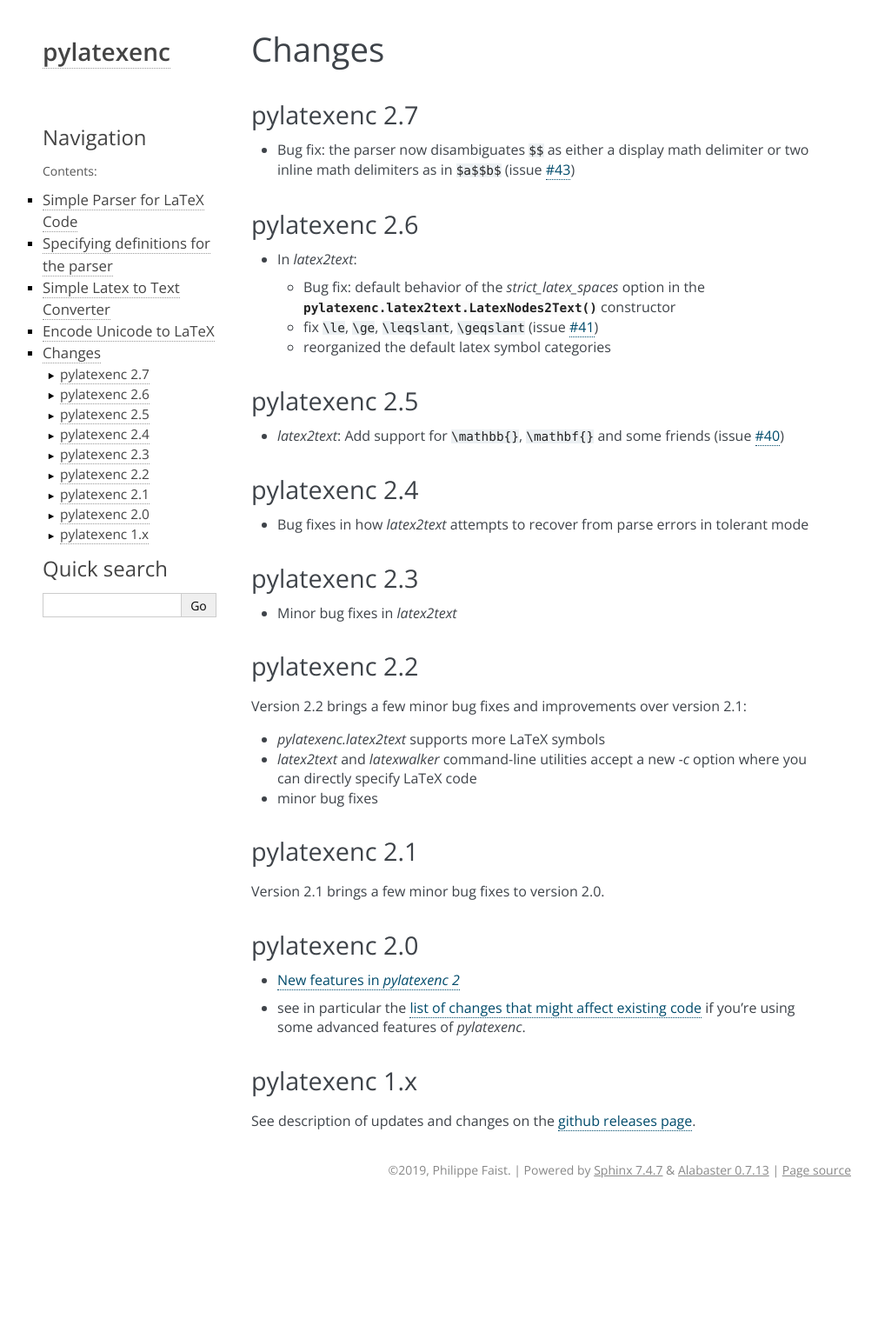
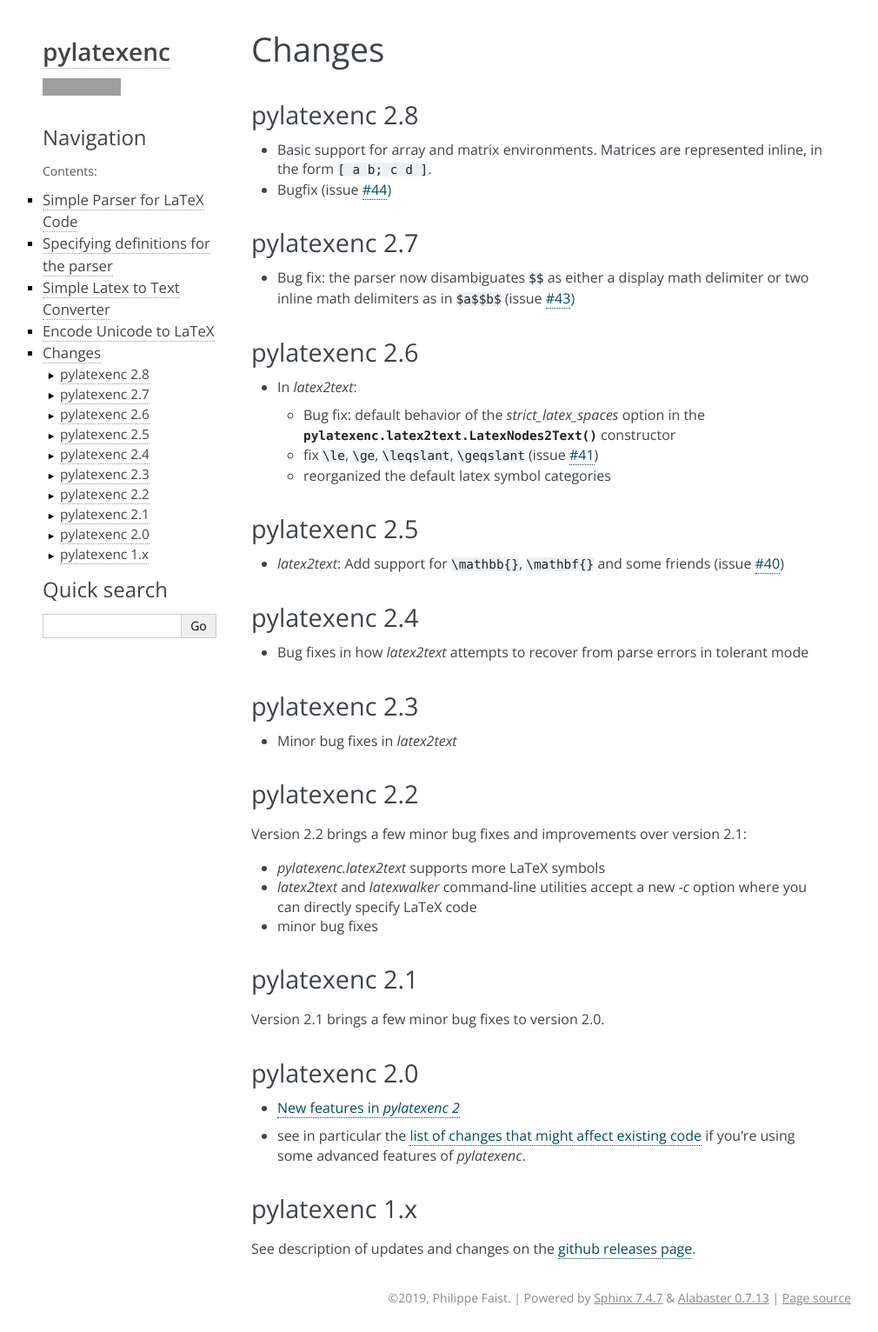
Before and after one commit to phfaist/pylatexenc, a Sphinx documentation site: the page built from doc/changes.rst, in a window 1280 px wide. Shown: the whole page at 87% size, without its empty margins (131-1141 px from the left). Built offline with Sphinx 7.4.7, drawn with Linux system fonts in a browser that asks for light colours; before the commit the page ends 1385 px from its top, so only the background shows below that; grey boxes are pictures that could not be loaded.

Commit message:
bump to 2.8b; doc update

```diff
--- a/doc/changes.rst
+++ b/doc/changes.rst
@@ -3,12 +3,19 @@
 ============
 
 
+pylatexenc 2.8
+==============
+
+- Basic support for array and matrix environments.  Matrices are represented
+  inline, in the form ``[ a b; c d ]``.
+
+- Bugfix (issue :issue:`44`)
+
 pylatexenc 2.7
 ==============
 
 - Bug fix: the parser now disambiguates ``$$`` as either a display math
-  delimiter or two inline math delimiters as in ``$a$$b$`` (issue `#43
-  <https://github.com/phfaist/pylatexenc/issues/43>`_)
+  delimiter or two inline math delimiters as in ``$a$$b$`` (issue :issue:`43`)
 
 pylatexenc 2.6
 ==============
@@ -18,8 +25,7 @@
   + Bug fix: default behavior of the `strict_latex_spaces` option in the
     :py:class:`pylatexenc.latex2text.LatexNodes2Text()` constructor
 
-  + fix ``\le``, ``\ge``, ``\leqslant``, ``\geqslant`` (issue `#41
-    <https://github.com/phfaist/pylatexenc/issues/41>`_)
+  + fix ``\le``, ``\ge``, ``\leqslant``, ``\geqslant`` (issue :issue:`41`)
 
   + reorganized the default latex symbol categories
 
@@ -28,7 +34,7 @@
 ==============
 
 - `latex2text`: Add support for ``\mathbb{}``, ``\mathbf{}`` and some friends
-  (issue `#40 <https://github.com/phfaist/pylatexenc/issues/40>`_)
+  (issue :issue:`40`)
 
 pylatexenc 2.4
 ==============
--- a/doc/conf.py
+++ b/doc/conf.py
@@ -32,9 +32,13 @@
 # Add any Sphinx extension module names here, as strings. They can be
 # extensions coming with Sphinx (named 'sphinx.ext.*') or your custom
 # ones.
-extensions = ['sphinx.ext.autodoc',
+extensions = [
+    'sphinx.ext.autodoc',
     'sphinx.ext.intersphinx',
-    'sphinx.ext.mathjax']
+    'sphinx.ext.mathjax',
+
+    'sphinx_issues',
+]
 
 # Add any paths that contain templates here, relative to this directory.
 templates_path = ['_templates']
@@ -79,6 +83,12 @@
 
 # If true, `todo` and `todoList` produce output, else they produce nothing.
 todo_include_todos = False
+
+
+# -- Options for sphinx_issues --------------------------------------------
+
+# GitHub repo
+issues_github_path = "phfaist/pylatexenc"
 
 
 # -- Options for HTML output ----------------------------------------------
--- a/pylatexenc/version.py
+++ b/pylatexenc/version.py
@@ -55,4 +55,4 @@
 #   8) upload package to PyPI (twine upload dist/pylatexenc-X.X.tar.gz -r realpypi)
 #
 
-version_str = "2.7"
+version_str = "2.8b"
```
